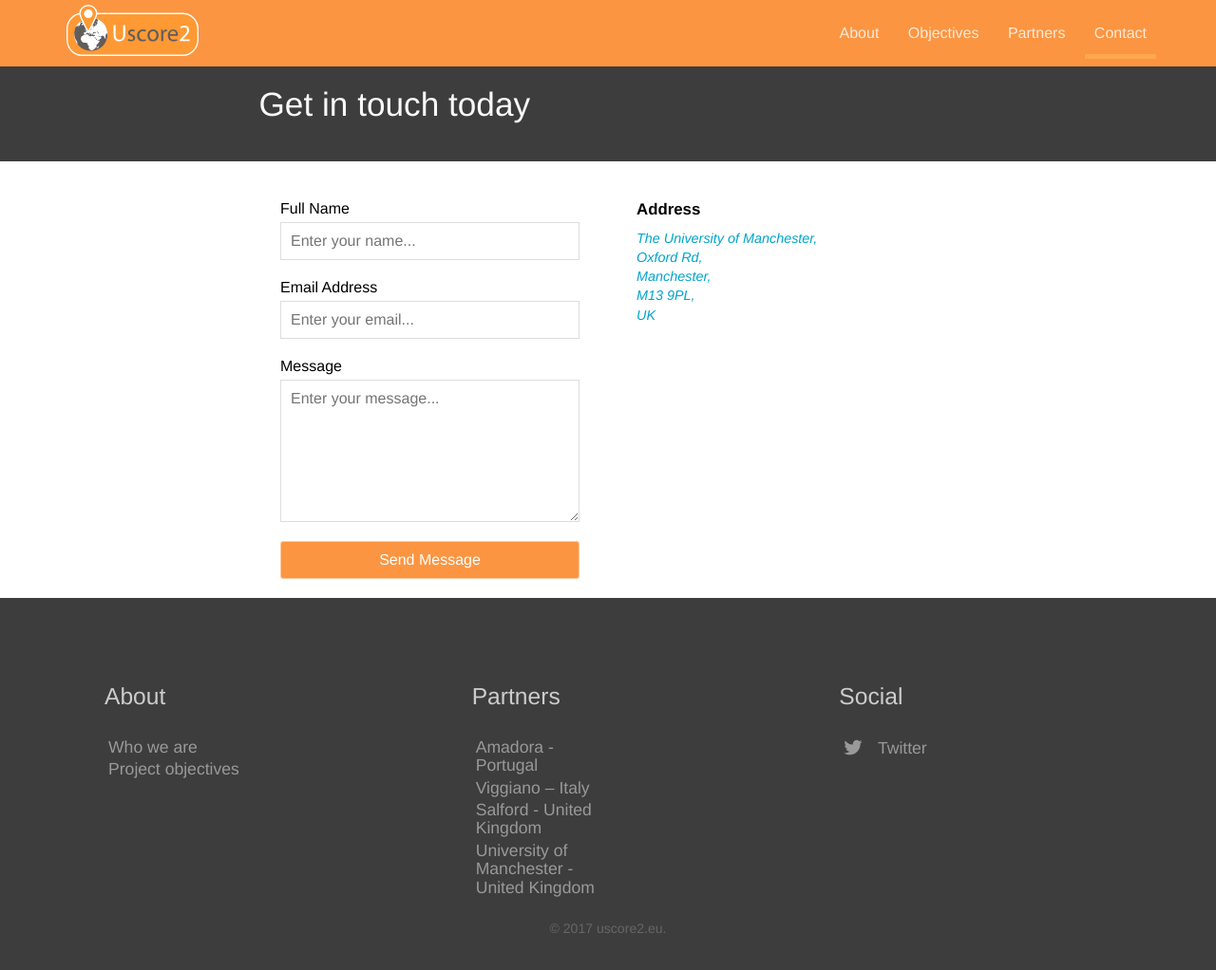
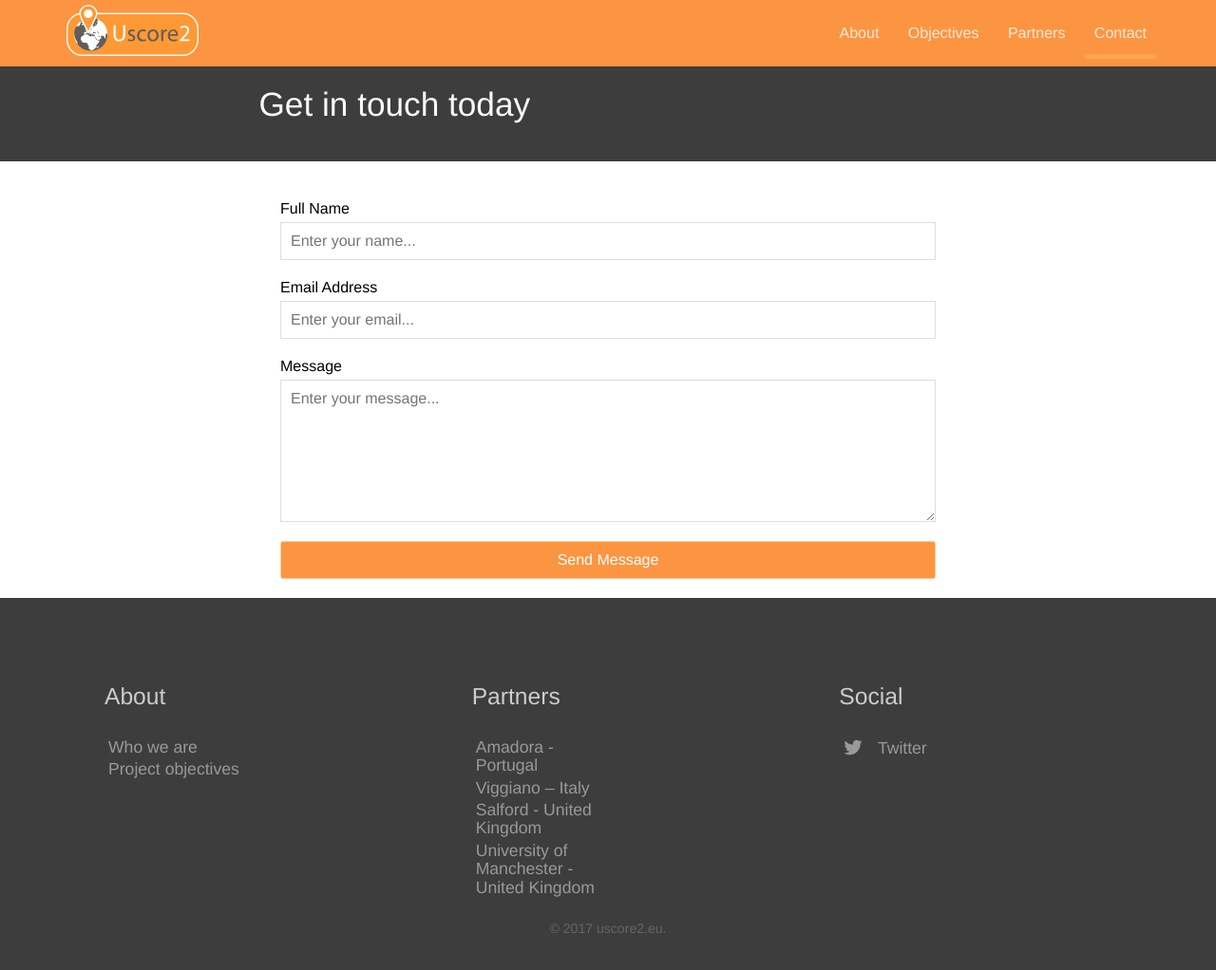
Before and after one commit to uscore2/uscore2.github.io, a Jekyll site: the page built from contact.html, in a window 1280 px wide and 1049 px high. Shown: the top 1022 px of the window at 95% size. Built offline with Jekyll 4.4.1, drawn with Linux system fonts in a browser that asks for light colours; nearby versions of some CDN libraries.

Commit message:
Updated contact details

```diff
--- a/contact.html
+++ b/contact.html
@@ -29,11 +29,6 @@
 
 		<input type="submit" value="Send Message" />
 	</form>
-
-	<div class="contact-details">
-		<h3 class="editable">Address</h3>
-		<address><a target="_blank" href="https://www.google.com/maps/place/{{ page.map.address | url_encode }}">{{ page.map.address | replace: ", ", ", <br>" }}</a></address>
-	</div>
 </div>
 
 <!-- <script type="text/javascript">
```
Also changed, not shown: 6 other files.
